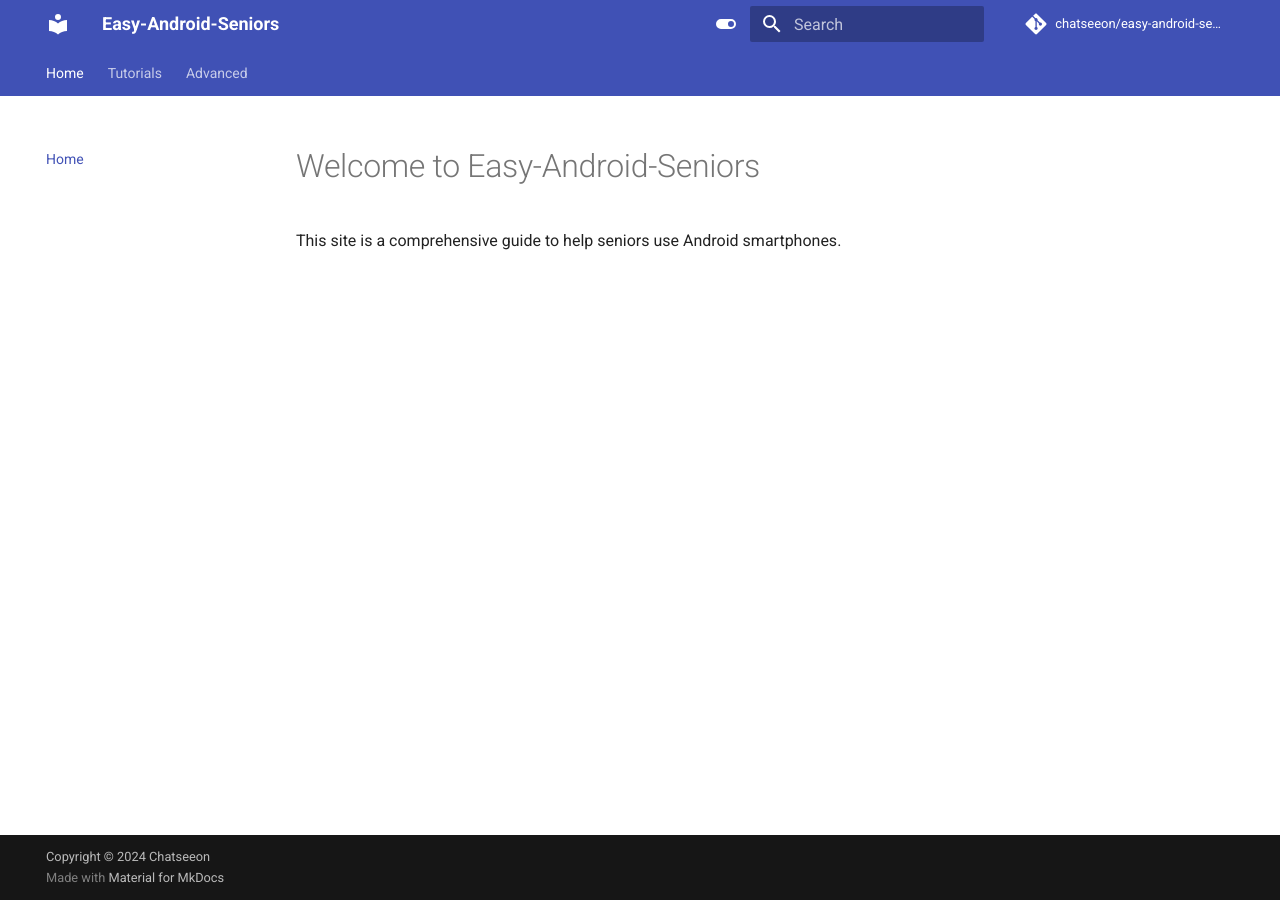
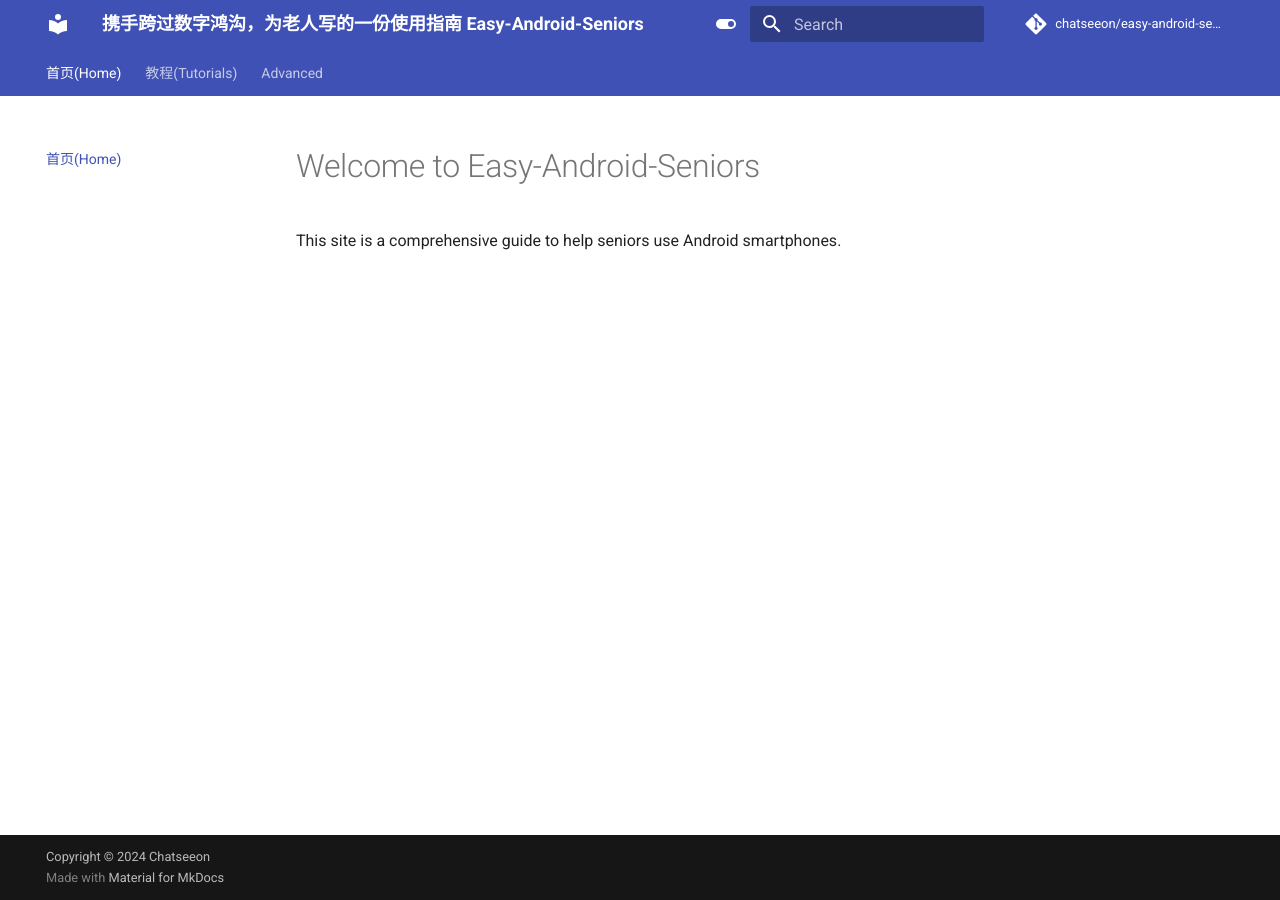
Before and after one commit to chatseeon/easy-android-seniors, an MkDocs documentation site: the page built from docs/index.md, in a window 1280 px wide. Built offline with MkDocs 1.6.1 and Material for MkDocs 9.7.7, drawn with Linux system fonts in a browser that asks for light colours; comment, search, counter and statistics services are not loaded.

Commit message:
Update mkdocs.yml
中文化1

```diff
--- a/mkdocs.yml
+++ b/mkdocs.yml
@@ -1,9 +1,9 @@
 # Project information
-site_name: Easy-Android-Seniors  # 网站名称
+site_name: 携手跨过数字鸿沟，为老人写的一份使用指南 Easy-Android-Seniors  # 网站名称
 site_url: https://help.csworldlet.top  # 网站 URL（可选）
 site_author: Chatseeon  # 网站作者
 site_description: >-
-  A comprehensive guide to help seniors use Android smartphones  # 网站描述
+  一份指南，帮助老人学会使用安卓手机.A guide to help seniors use Android smartphones  # 网站描述
 
 # Repository
 repo_name: chatseeon/easy-android-seniors  # 仓库名称（可选）
@@ -56,9 +56,12 @@ markdown_extensions:
 
 # Navigation structure
 nav:
-  - Home: index.md
-  - Tutorials:
-    - Getting Started: tutorials/getting-started.md
+  - 首页(Home): index.md
+  - 教程(Tutorials):
+    - 软件分类(app-category):
+      - 聊天(chat):
+        - 微信(wechat):
+          - 如何加好友(How to add friends):add-friends.md
     - Common Issues: tutorials/common-issues.md
   - Advanced:
     - Security Tips: advanced/security-tips.md
```
